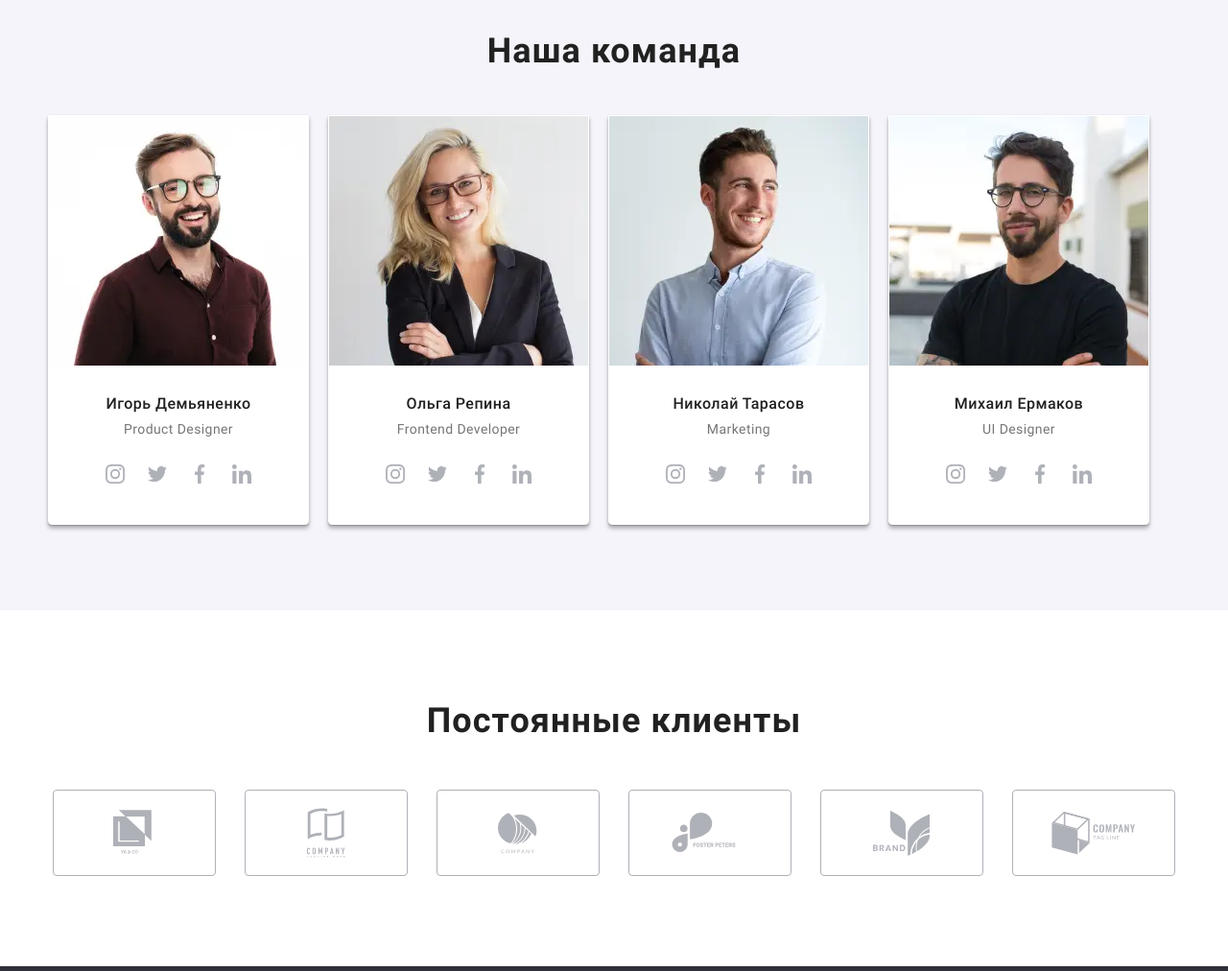
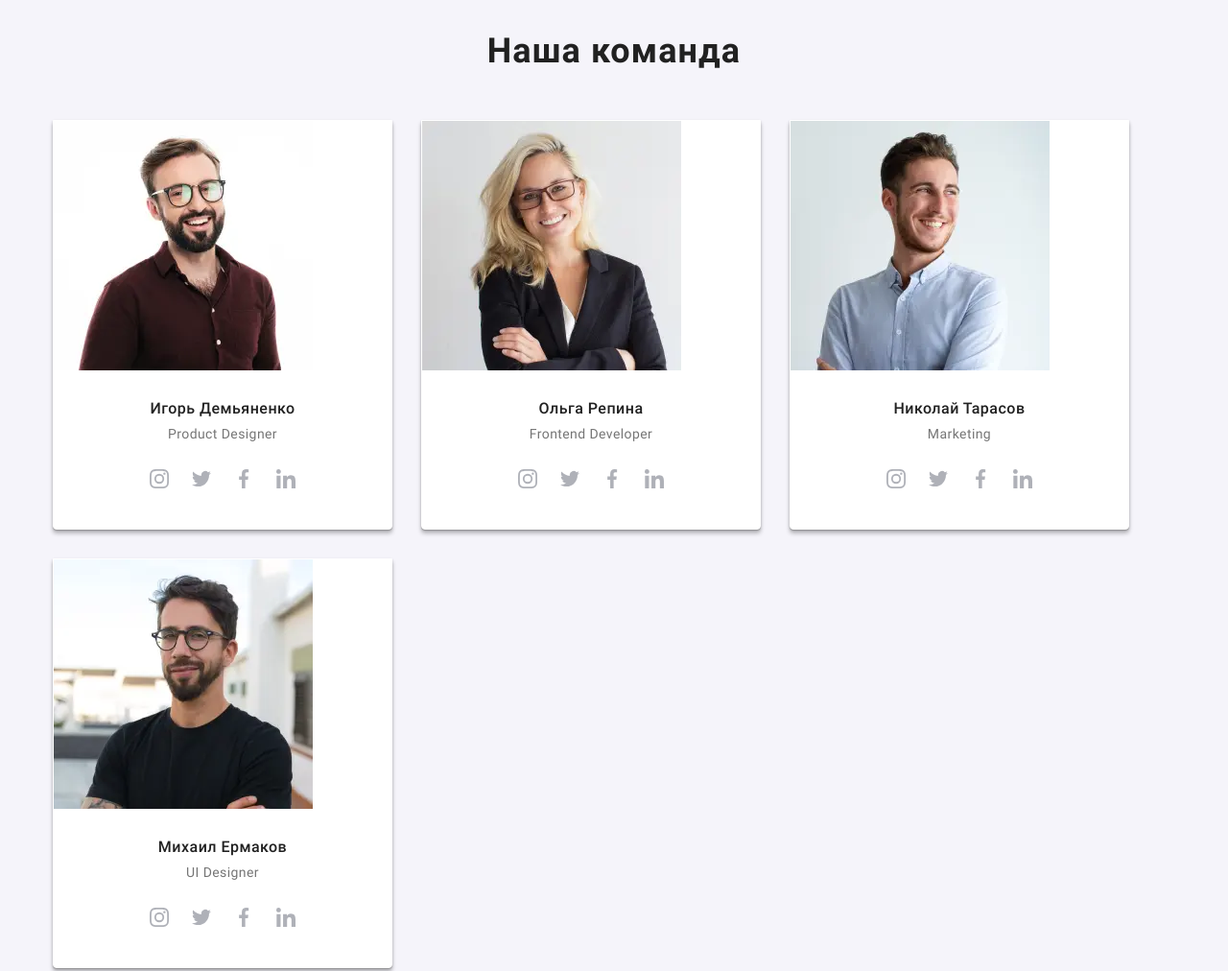
Before and after one commit to Kateryna03/goit-markup-hw-08, a plain HTML site: page index.html in a window 1280 px wide. Shown: the part 1660-2672 px from the top of the page at 96% size. Drawn offline with nearby package versions, Linux system fonts and the light colour scheme.

Commit message:
выравнивает карточки команды при 768

```diff
--- a/sass/layout/_team.scss
+++ b/sass/layout/_team.scss
@@ -55,7 +55,8 @@
     box-shadow: 0px 4px 4px rgba(0, 0, 0, 0.25), 0px 1px 3px rgba(0, 0, 0, 0.12),
       0px 1px 1px rgba(0, 0, 0, 0.14);
     border-radius: 0px 0px 4px 4px;
-    margin: 10px;
+    margin: 15px;
+    width: 354px;
   }
 }
 
```
Also changed, not shown: css/main.css, css/main.min.css, 2 other files.
